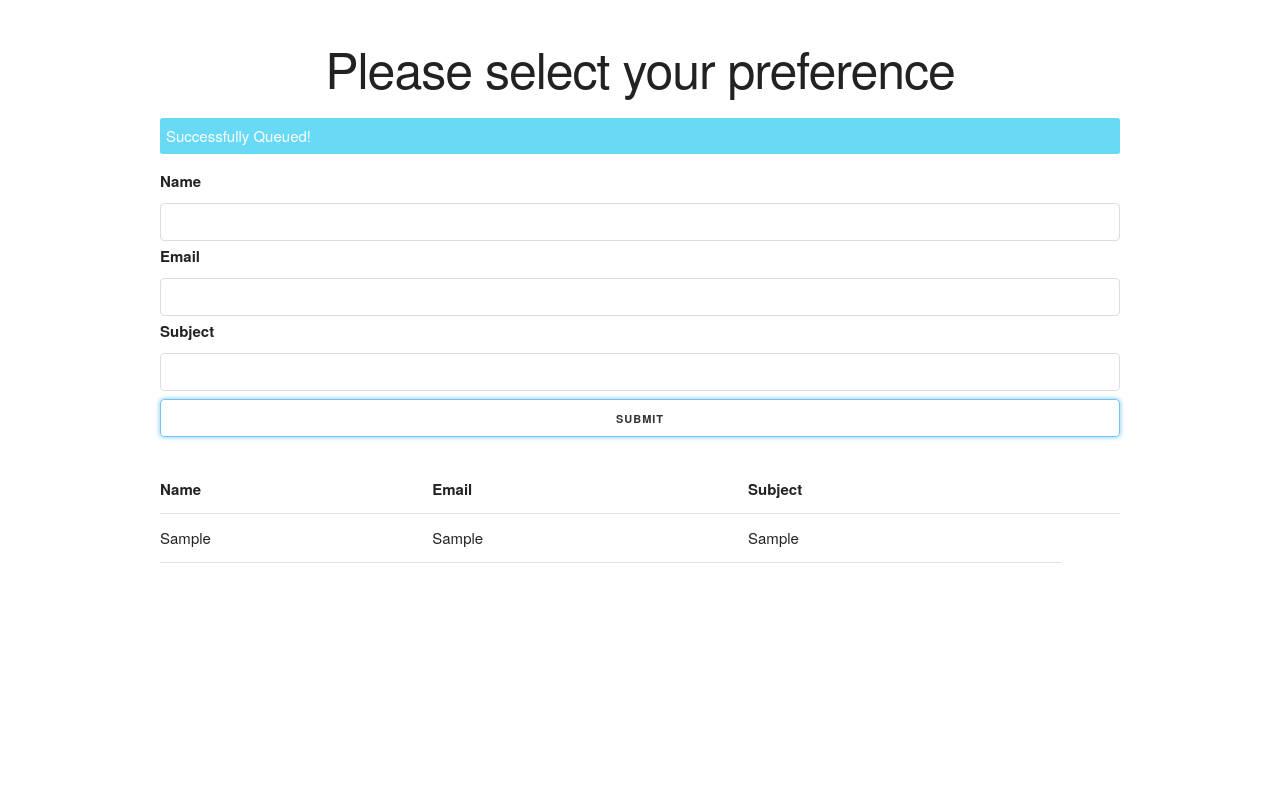
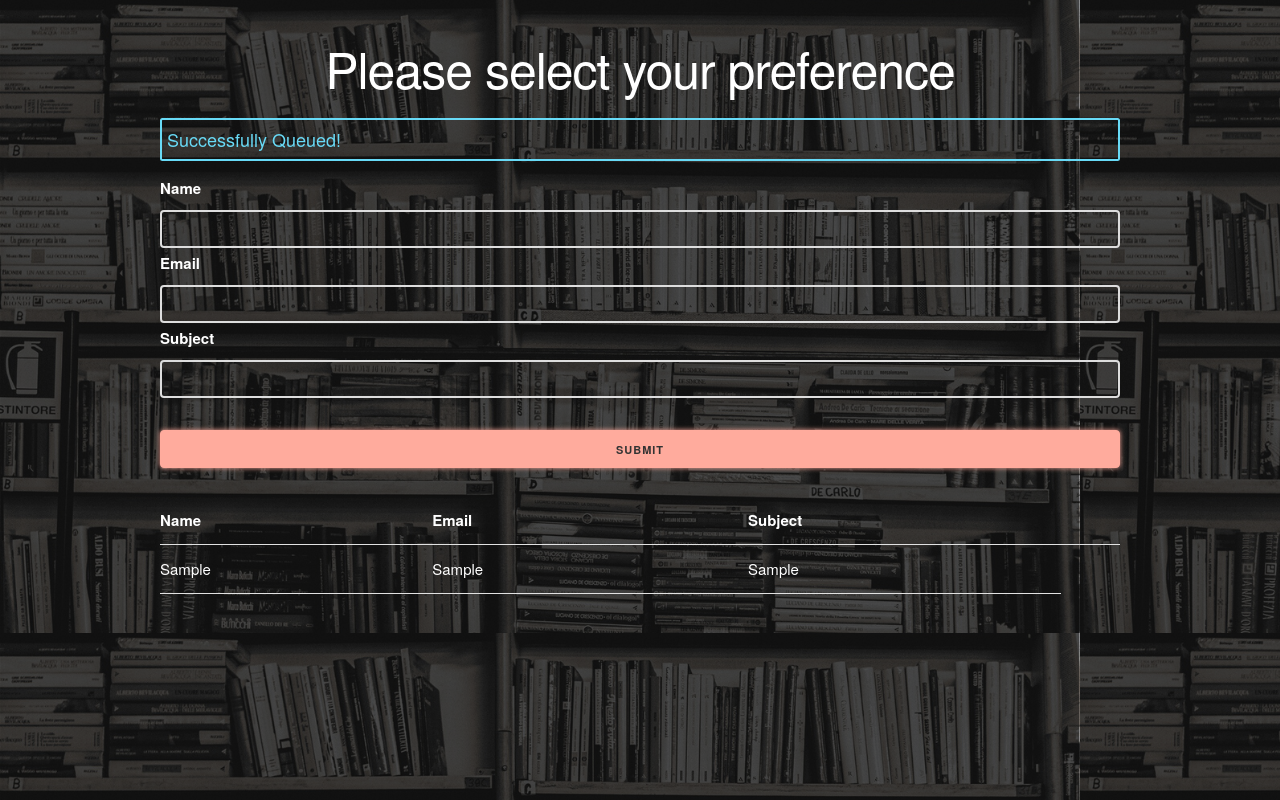
Before and after one commit to billyorr34/HooHacks, a plain HTML site: page student.html in a window 1280 px wide. Both pictures are taken after typing "Sample", "Sample", "Sample" into the empty fields and a click on the input "Submit". Drawn offline with nearby package versions, Linux system fonts and the light colour scheme.

Commit message:
New and Imroved colors
Woohoo!

```diff
--- a/student.html
+++ b/student.html
@@ -14,6 +14,9 @@
         integrity="sha512-EZLkOqwILORob+p0BXZc+Vm3RgJBOe1Iq/0fiI7r/wJgzOFZMlsqTa29UEl6v6U6gsV4uIpsNZoV32YZqrCRCQ=="
         crossorigin="anonymous" />
     <style>
+        *{
+            color: white;
+        }
         .success,
         .error {
             color: white;
@@ -22,11 +25,15 @@
         }
 
         .success {
-            background: rgb(104, 218, 246);
+            color: rgb(104, 218, 246);
+            font-size: large;
+            border: 2px solid rgb(104, 218, 246);
         }
 
         .error {
-            background: #ffab9d;
+            color: #ffab9d;
+            font-size: large;
+            border: 2px solid #ffab9d;
         }
 
         input[type=text],
@@ -39,7 +46,8 @@
             outline: none;
             padding: 3px 0px 3px 3px;
             margin: 5px 1px 3px 0px;
-            border: 1px solid #DDDDDD;
+            border: 2px solid #DDDDDD;
+            background-color: transparent;
         }
 
         input[type=text]:focus,
@@ -51,11 +59,18 @@
         }
 
         #sbutton {
-            box-shadow: 0 0 5px #74c3f1;
+            box-shadow: 0 0 5px #ffab9d;
             /* padding: 3px 0px 3px 3px; */
             margin: 5px 1px 3px 0px;
-            border: 1px solid #74c3f1;
+            border: 1px solid #ffab9d;
+            background-color: #ffab9d;
         }
+
+        body {
+            background-image: url('picutre.png');
+        }
+
+
 
     </style>
     <title>Book List</title>
@@ -77,6 +92,7 @@
                 <label for="isbn">Subject</label>
                 <input type="text" id="isbn" class="u-full-width">
             </div>
+            <br>
             <div>
                 <input id='sbutton' type="submit" value="Submit" class="u-full-width">
             </div>
--- a/student.js
+++ b/student.js
@@ -104,7 +104,7 @@ function(e){
     //Validate
     if(title === `` || author === `` || isbn === ``){
         // Error alert
-        ui.showAlert(`Please fill in all fields`, `error`);
+        ui.showAlert(`Please fill in all the fields`, `error`);
     } else {
         // Call the UI prototypes
         ui.addBookToList(book);
--- a/style.css
+++ b/style.css
@@ -47,7 +47,7 @@ html, body {
     fill: none;
     stroke-linecap: round;
     stroke-linejoin: round;
-    stroke: #111;
+    stroke: white;
     stroke-width: 2;
     transform: translateX(-5px);
     transition: all 0.3s ease;
```
Also changed, not shown: index.html (+5 -5 lines), teacher.html (+15 -3 lines), picutre.png (added), 1 other file.
